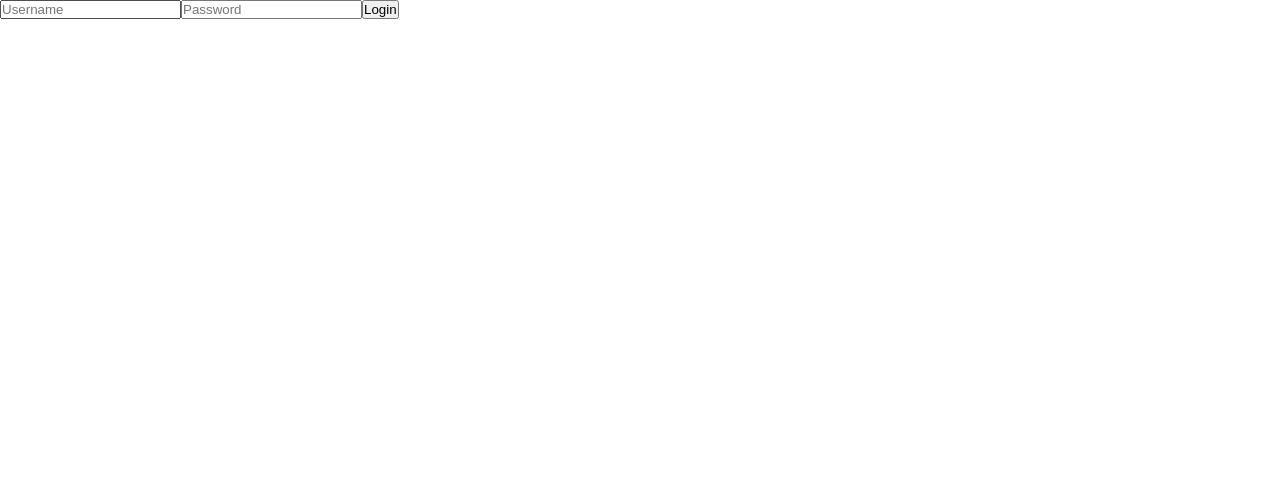
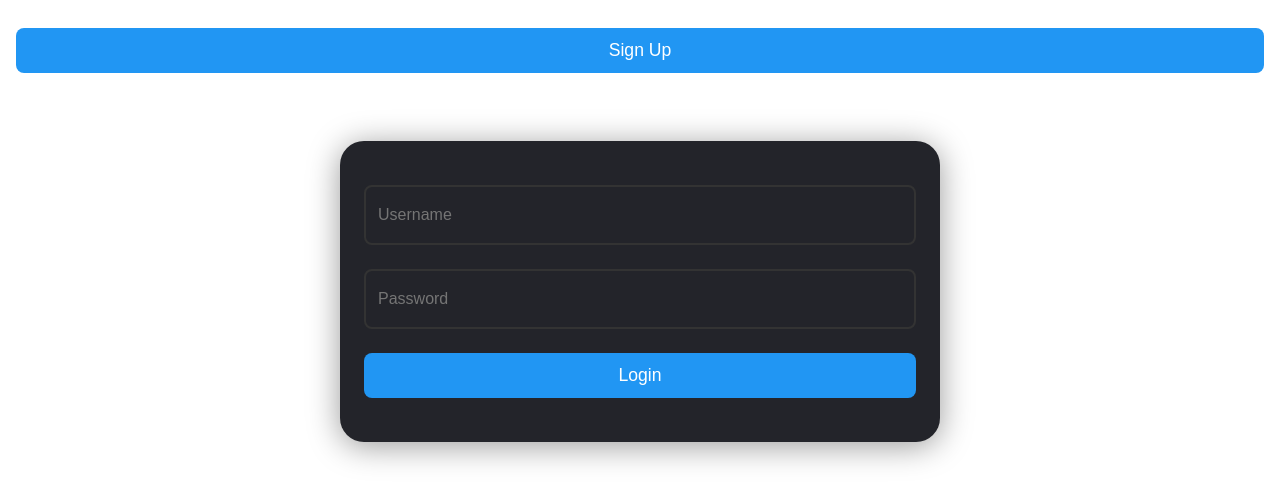
Before and after one commit to ShambhaviNK/tejuWebAppNew, a Next.js app in the folder teju-webnew-ui/: page / in a window 1280 px wide. Shown: the top 502 px of the page. Built offline with nearby package versions, Linux system fonts and the light colour scheme.

Commit message:
added some more css - still needs work

```diff
--- a/teju-webnew-ui/src/app/components/MainInterface.styles.ts
+++ b/teju-webnew-ui/src/app/components/MainInterface.styles.ts
@@ -2,11 +2,7 @@ import styled from "styled-components";
 
 export const LoginBox = styled.div`
   background: #23242a;
-  border-radius: 24px;
-  box-shadow: 0 4px 32px rgba(0,0,0,0.4);
   margin: auto auto;
-  padding 24px 24px;
-  max-width: 600px;
   display: flex;
   flex-direction: row;
   align-item: center;
@@ -47,6 +43,19 @@ export const Button = styled.button<{ $green?: boolean; $red?: boolean }>`
     background: ${({ $green, $red }) =>
       $red ? "#b71c1c" : $green ? "#16a34a" : "#1976d2"};
   }
+`;
+
+export const InputArea = styled.input`
+  background: #23242a;
+  color: #ccc;
+  border: 2px solid #333;
+  border-radius: 8px;
+  width: 100%;
+  min-height: 60px;
+  margin: 12px 0;
+  padding: 12px;
+  font-size: 1rem;
+  resize: none;
 `;
 
 export const TextArea = styled.textarea`
--- a/teju-webnew-ui/src/app/components/MainInterface.tsx
+++ b/teju-webnew-ui/src/app/components/MainInterface.tsx
@@ -1,7 +1,7 @@
 "use client";
 import React, { useState, useRef, useEffect} from "react";
 import { FaMicrophone, FaStop, FaVolumeUp } from "react-icons/fa";
-import { LoginBox, Container, Title, Button, ContextTextArea, ContextTextAreaContainer, ContextMicIcon, TextAreaContainer, TextAreaWithIcon, MicIcon, SpeakerIcon, OptionsRow, OptionButton, ErrorMsg } from "./MainInterface.styles";
+import { LoginBox, Container, Title, Button, InputArea, ContextTextArea, ContextTextAreaContainer, ContextMicIcon, TextAreaContainer, TextAreaWithIcon, MicIcon, SpeakerIcon, OptionsRow, OptionButton, ErrorMsg } from "./MainInterface.styles";
 
 // Minimal type definitions for SpeechRecognition API if not present
 declare global {
@@ -42,6 +42,11 @@ export default function MainInterface() {
     } else {
       alert("Invalid credentials");
     }
+  };
+
+  const handleSignup = () => {
+    // In real app, call backend API here
+    // setIsLoggedIn(null);
   };
 
   const handleLogout = () => {
@@ -502,24 +507,32 @@ export default function MainInterface() {
 
   return (<div>
     {!isLoggedIn ? (
-  <div className="login-form">
-    <input
-      type="text"
+    <div>
+      <div className="header">
+      <div className="spacer"></div>
+      <Button onClick={() => handleSignup()}>Sign Up</Button>
+      </div>
+      <Container>
+        <InputArea
           value={username}
           onChange={(e) => setUsername(e.target.value)}
           placeholder="Username"
         />
-    <input
+        <InputArea
           type="password"
           value={password}
           onChange={(e) => setPassword(e.target.value)}
           placeholder="Password"
         />
-    <button onClick={handleLogin}>Login</button>
+        <Button onClick={handleLogin}>Login</Button>
+      </Container>
     </div>
 ) : (
   <div>
+    <div className="header">
+      <div className="spacer"></div>
       <LoginBox><Button onClick={handleLogout}>Logout</Button></LoginBox>
+    </div>
     <Container>
       <Title>Model loaded successfully</Title>
       <ContextTextAreaContainer>
--- a/teju-webnew-ui/src/app/globals.css
+++ b/teju-webnew-ui/src/app/globals.css
@@ -24,6 +24,17 @@ body {
   -moz-osx-font-smoothing: grayscale;
 }
 
+.header {
+  display: flex;
+  justify-content: space-between;
+  align-items: center;
+  padding: 1rem;
+}
+
+.spacer {
+  flex-grow: 1;
+}
+
 * {
   box-sizing: border-box;
   padding: 0;
```
Lines whose indentation alone changed are shown as unchanged.
